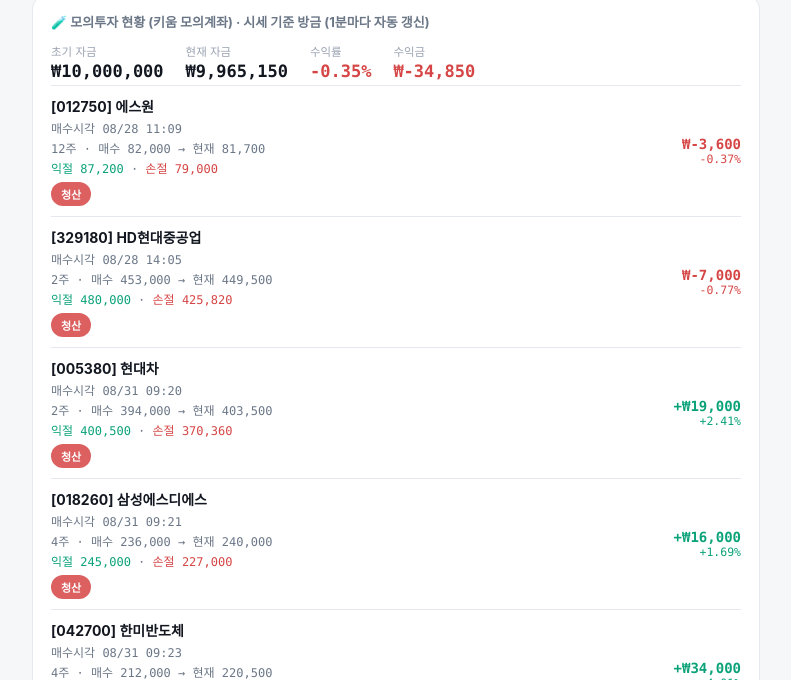
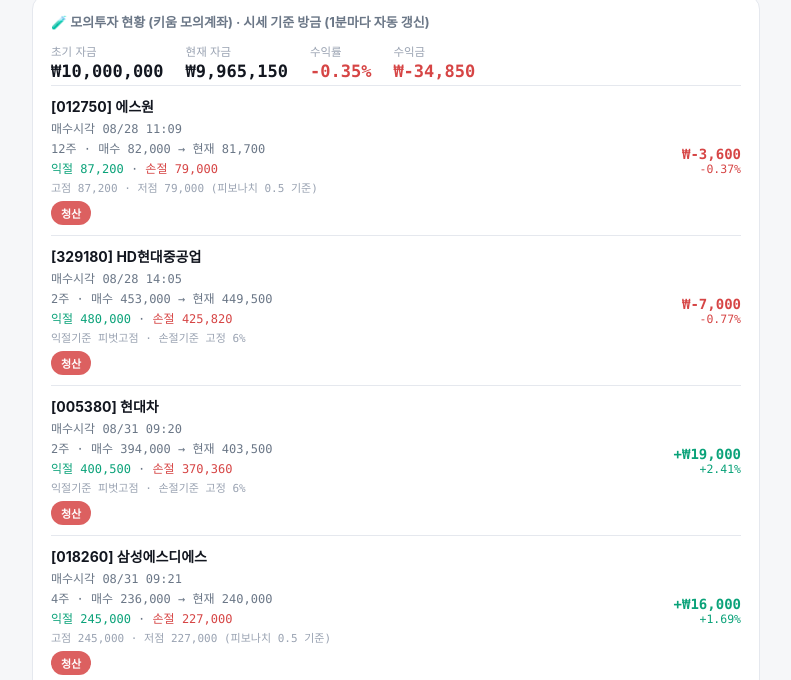
Before and after one commit to heydey2012/sst-dashboard, a plain HTML site: page docs/index.html in a window 1280 px wide. Shown: the part 98-778 px from the top of the page, without its empty margins (244-1035 px from the left). Drawn offline with Linux system fonts and the light colour scheme.

Commit message:
대시보드 포지션 카드에 익절/손절 산정 근거(피벗 고점/저점, 피보나치 0.5 기준) 표시

```diff
--- a/docs/index.html
+++ b/docs/index.html
@@ -127,6 +127,7 @@
   .pos-info{ min-width:0; }
   .pos-name{ font-size:14px; font-weight:700; }
   .pos-line{ font-size:12px; color:var(--muted); margin-top:3px; font-family:var(--mono); }
+  .basis-note{ font-size:11px; color:var(--muted-2); }
   .pos-pnl{ text-align:right; white-space:nowrap; }
   .pos-pnl-amt{ font-size:14px; font-weight:700; font-family:var(--mono); }
   .pos-pnl-pct{ font-size:11.5px; font-family:var(--mono); }
@@ -387,6 +388,10 @@
       const hasPrice = p.current_price !== null && p.current_price !== undefined;
       const pnlClass = (p.pnl || 0) >= 0 ? "pos" : "neg";
       const pnlSign = (p.pnl || 0) >= 0 ? "+" : "";
+      const bothPivot = p.tp_basis === "피벗고점" && p.sl_basis === "피벗저점";
+      const basisNote = bothPivot
+        ? `고점 ${p.pivot_high.toLocaleString()} · 저점 ${p.pivot_low.toLocaleString()} (피보나치 0.5 기준)`
+        : `익절기준 ${escapeHtml(p.tp_basis || "-")} · 손절기준 ${escapeHtml(p.sl_basis || "-")}`;
       html += `
         <div class="pos-row">
           <div class="pos-info">
@@ -394,6 +399,7 @@
             <div class="pos-line">매수시각 ${formatShortDateTime(p.entry_time)}</div>
             <div class="pos-line">${p.qty}주 · 매수 ${p.entry_price.toLocaleString()} → 현재 ${hasPrice ? p.current_price.toLocaleString() : "-"}</div>
             <div class="pos-line pos-target"><span class="pos">익절 ${p.tp.toLocaleString()}</span> · <span class="neg">손절 ${p.sl.toLocaleString()}</span></div>
+            <div class="pos-line basis-note">${basisNote}</div>
             <a class="liquidate-btn" href="${liquidateUrl(p.ticker, p.name)}" target="_blank" rel="noopener">청산</a>
           </div>
           <div class="pos-pnl">
```
